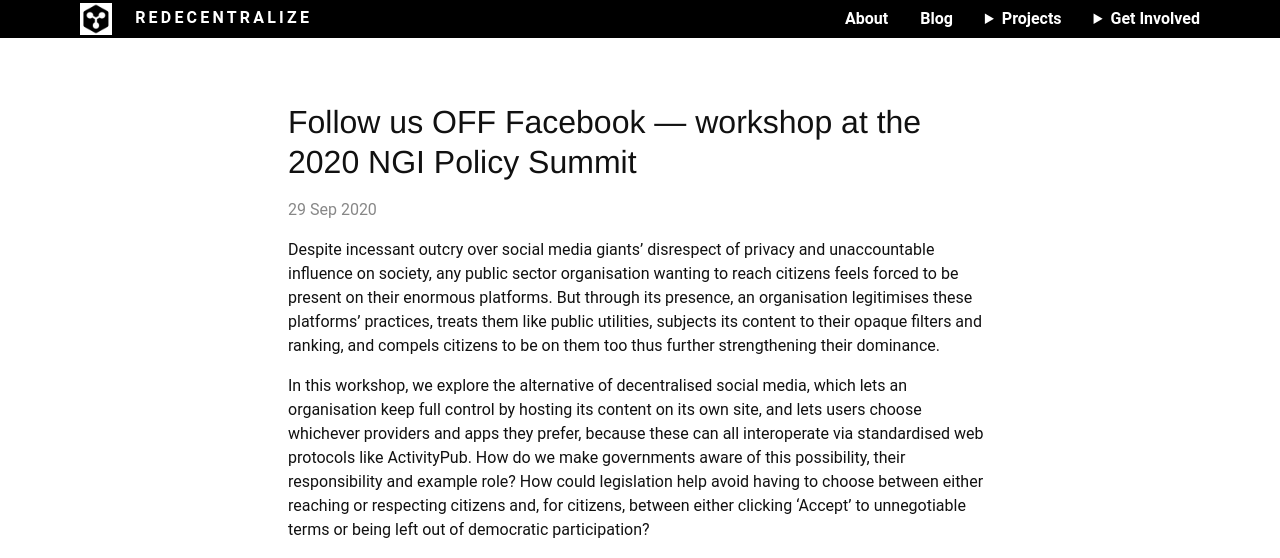
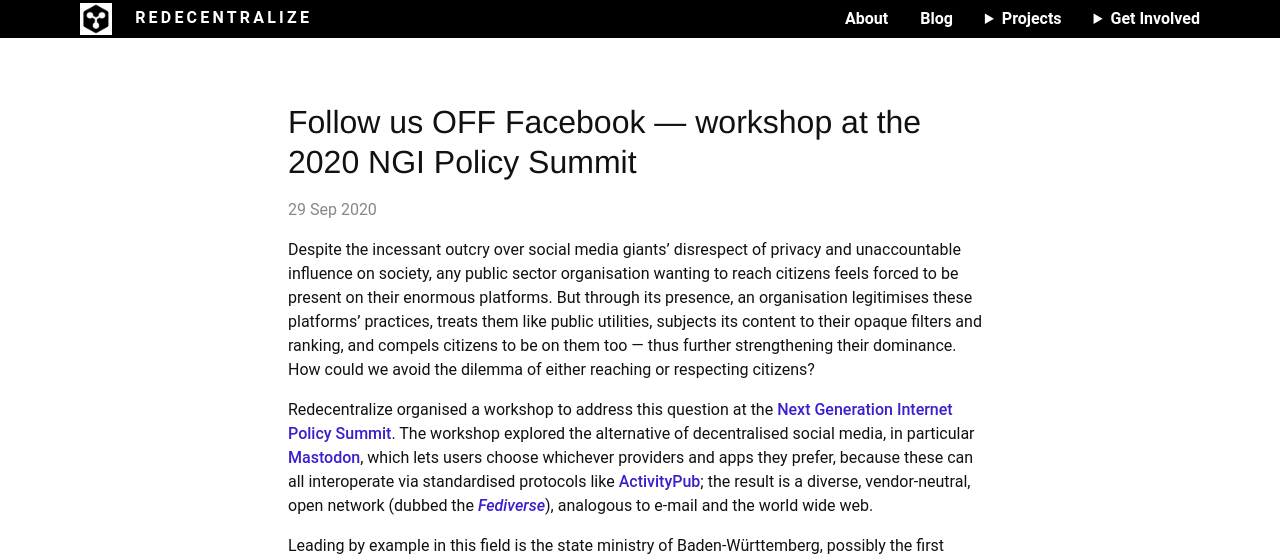
Before and after one commit to redecentralize/redecentralize-website, a Jekyll site: the page built from events/2020-ngi-policy-summit-workshop/index.md, in a window 1280 px wide and 1400 px high. Shown: the top 558 px of the window. Built offline with Jekyll 4.4.1, drawn with Linux system fonts in a browser that asks for light colours; some of the changed text lies outside the part shown; grey boxes are pictures that could not be loaded.

Commit message:
Improve workshop summary

```diff
--- a/events/2020-ngi-policy-summit-workshop/index.md
+++ b/events/2020-ngi-policy-summit-workshop/index.md
@@ -2,10 +2,13 @@
 layout: video
 summary: |
     <p>
-      Despite incessant outcry over social media giants’ disrespect of privacy and unaccountable influence on society, any public sector organisation wanting to reach citizens feels forced to be present on their enormous platforms. But through its presence, an organisation legitimises these platforms’ practices, treats them like public utilities, subjects its content to their opaque filters and ranking, and compels citizens to be on them too  thus further strengthening their dominance.
+      Despite the incessant outcry over social media giants’ disrespect of privacy and unaccountable influence on society, any public sector organisation wanting to reach citizens feels forced to be present on their enormous platforms. But through its presence, an organisation legitimises these platforms’ practices, treats them like public utilities, subjects its content to their opaque filters and ranking, and compels citizens to be on them too — thus further strengthening their dominance. How could we avoid the dilemma of either reaching or respecting citizens?
     </p>
     <p>
-      In this workshop, we explore the alternative of decentralised social media, which lets an organisation keep full control by hosting its content on its own site, and lets users choose whichever providers and apps they prefer, because these can all interoperate via standardised web protocols like ActivityPub. How do we make governments aware of this possibility, their responsibility and example role? How could legislation help avoid having to choose between either reaching or respecting citizens  and, for citizens, between either clicking ‘Accept’ to unnegotiable terms or being left out of democratic participation?
+      Redecentralize organised a workshop to address this question at the <a href="https://www.ngi.eu">Next Generation Internet</a> <a href="https://summit.ngi.eu">Policy Summit</a>. The workshop explored the alternative of decentralised social media, in particular <a href="https://joinmastodon.org/">Mastodon</a>, which lets users choose whichever providers and apps they prefer, because these can all interoperate via standardised protocols like <a href="https://activitypub.rocks/">ActivityPub</a>; the result is a diverse, vendor-neutral, open network (dubbed the <a href="https://en.wikipedia.org/wiki/Fediverse"><em>Fediverse</em></a>), analogous to e-mail and the world wide web.
+    </p>
+    <p>
+      Leading by example in this field is the state ministry of Baden-Württemberg, possibly the first government with an <a href="https://mastodon.social/@RegierungBW">official Mastodon presence</a>. Their head of online communications Jana Höffner told the audience about their motivation and experience. Subsequently, the topic was put in a broader perspective by <a href="https://www.kolaja.eu/">Marcel Kolaja</a>, Member and Vice-President of the European Parliament (and also <a href="https://mastodon.pirati.cz/@marcel_kolaja">on Mastodon</a>). He explained how legislation could require the dominant ‘gatekeeper’ platforms to be interoperable too, and emphasised the role of political institutions in ensuring that citizens are not forced to agree to particular terms of service in order to participate in public discussion.
     </p>
 title: "Follow us OFF Facebook — workshop at the 2020 NGI Policy Summit"
 date: 2020-09-29 10:00:00+02
```
Also changed, not shown: other parts of events/2020-ngi-policy-summit-workshop/index.md (+1 -1 lines).
